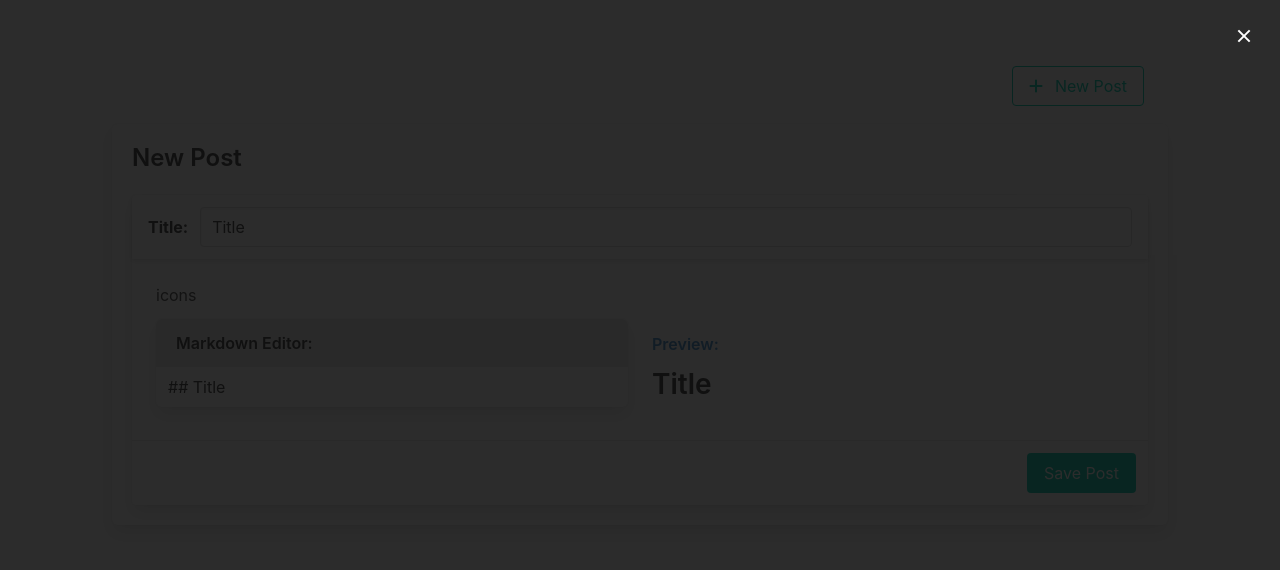
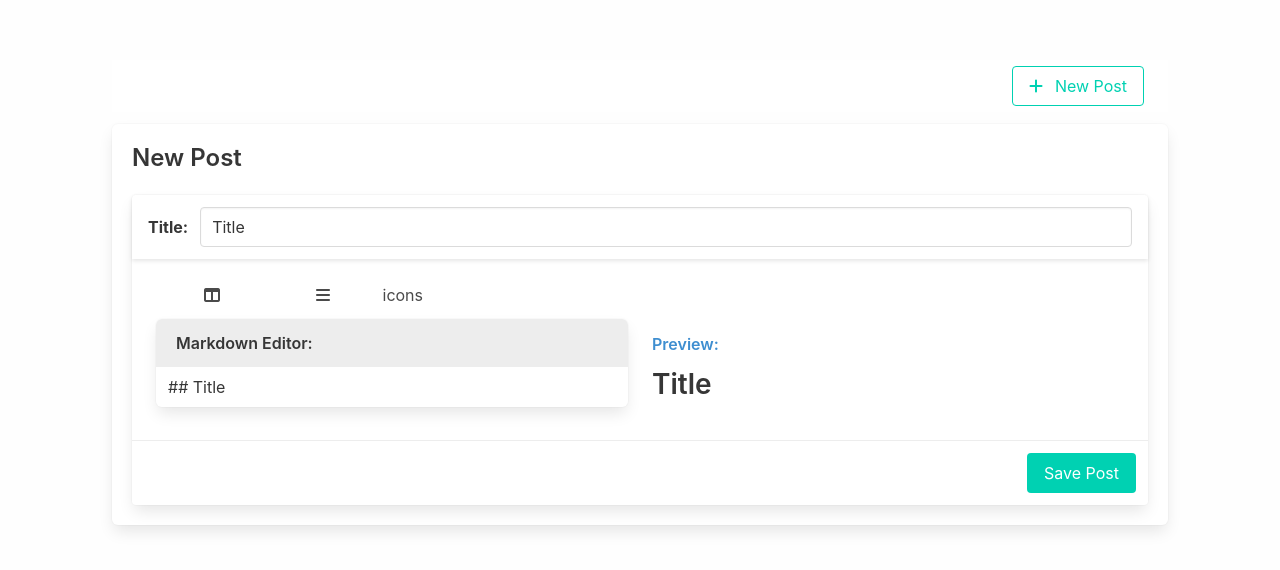
Before and after one commit to frzhen/Vue3-TS-CompAPI-Vite-Test, a Vue app: page /posts/new in a window 1280 px wide. Shown: the top 570 px of the page. Built offline with nearby package versions, Linux system fonts and the light colour scheme.

Commit message:
Added two icons

```diff
--- a/src/App.vue
+++ b/src/App.vue
@@ -22,7 +22,7 @@ import Navbar from "./components/Navbar.vue";
 
 <style lang="scss">
 .modal {
-  display: block;
+  display: none;
   color: white;
 }
 </style>
--- a/src/components/PostWriter.vue
+++ b/src/components/PostWriter.vue
@@ -70,6 +70,9 @@ const savePost = async () => {
       <!-- TODO: add change left2right display to top-down display -->
       <!-- TODO: add preview highlight theme selection here -->
       <span class="">
+        <i class="fa-solid fa-table-columns mx-6"></i>
+        <i class="fa-solid fa-bars mx-6"></i>
+
         icons
       </span>
     </div>
```
